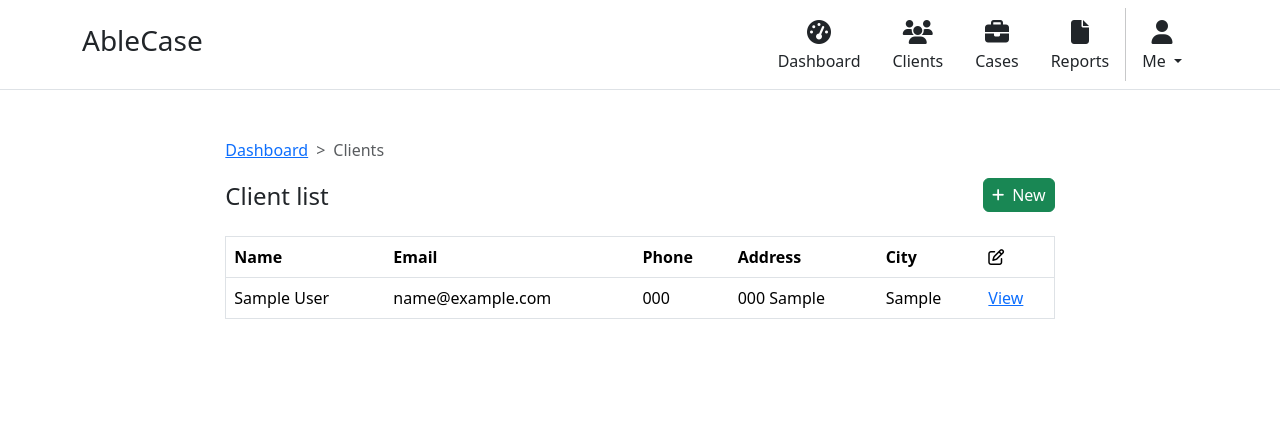
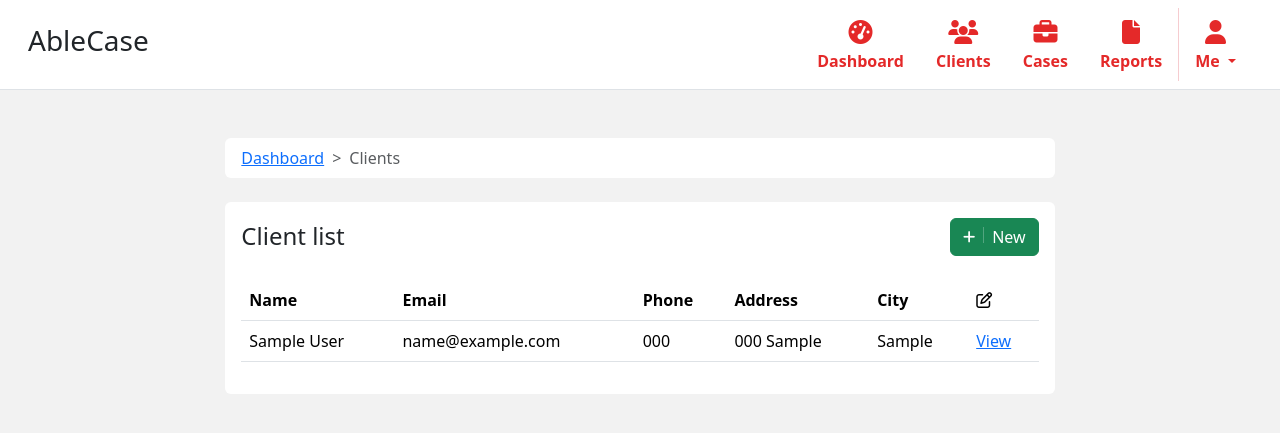
Before and after one commit to isdanryan/AbleCase, a Django app: page /clients/ in a window 1280 px wide. Shown: the top 433 px of the page. Run offline with Django 5.2, Linux system fonts and the light colour scheme; tables that the repository leaves empty hold one stand-in row (values such as "Sample post"); some libraries are stand-ins or nearby versions.

Commit message:
Style changes
Style changes to various elements on menu and client app pages

```diff
--- a/static/css/dashboard.css
+++ b/static/css/dashboard.css
@@ -1,5 +1,5 @@
 body {
-    background-color: #fff;
+    background-color: #f2f2f2;
 }
 
 .dropdown-menu-width-overide {
@@ -7,7 +7,11 @@ body {
 }
 
 .nav-link:hover {
-    color: rgb(255, 63, 63) !important;
+    color: #af0101 !important;
+}
+
+.nav-link::after {
+    color: #e42929;
 }
 
 .set-full-height {
@@ -28,6 +32,10 @@ body {
 
 .bg-red {
     background-color: red;
+}
+
+.text-purple {
+    color: #e42929;
 }
 
 .min-w-200 {
--- a/templates/base/base.html
+++ b/templates/base/base.html
@@ -10,34 +10,34 @@
     <title>AbleCase</title>
 </head>
 <body>
-    <header>
+    <header class="bg-white text-danger">
         <div class="px-3 py-2 text-bg-white mb-5 border-bottom">
-            <div class="container">
-                <div class="d-flex flex-wrap align-items-center justify-content-center justify-content-sm-start">
-                    <a href="#" class="d-flex align-items-center my-2 my-lg-0 me-lg-auto text-dark text-decoration-none">
+            <div class="container-fluid">
+                <div class="d-flex flex-wrap align-items-center justify-content-around justify-content-md-start">
+                    <a href="#" class="d-flex align-items-center my-2 my-md-0 me-md-auto text-dark text-decoration-none">
                         <h1 class="fs-3">AbleCase</h1>
                     </a>
-                    <ul class="nav col-12 col-lg-auto my-2 justify-content-center my-md-0 text-small">
+                    <ul class="nav col-12 col-sm-auto my-2 justify-content-center my-md-0 text-small">
                         <li>
-                        <a href="#" class="nav-link text-dark">
+                        <a href="#" class="nav-link text-purple fw-semibold">
                             <i class="fa-solid fa-gauge-high fa-xl bi d-block mb-3 mt-3 text-center"></i>
                             <span class="fs-6">Dashboard</span>
                         </a>
                         </li>
                         <li>
-                        <a href="#" class="nav-link text-dark">
+                        <a href="#" class="nav-link text-purple fw-semibold">
                             <i class="fa-solid fa-users fa-xl bi d-block mb-3 mt-3 text-center"></i>
                             Clients
                         </a>
                         </li>
                         <li>
-                        <a href="#" class="nav-link text-dark">
+                        <a href="#" class="nav-link text-purple fw-semibold">
                             <i class="fa-solid fa-briefcase fa-xl bi d-block mb-3 mt-3 text-center"></i>
                             Cases
                         </a>
                         </li>
                         <li>
-                        <a href="#" class="nav-link text-dark">
+                        <a href="#" class="nav-link text-purple fw-semibold">
                             <i class="fa-solid fa-file fa-xl bi d-block mb-3 mt-3 text-center"></i>
                             Reports
                         </a>
@@ -48,8 +48,8 @@
                         <li>
                             <div class="dropdown text-end">
                                 <a href="#" class="nav-link text-dark dropdown-toggle" data-bs-toggle="dropdown" aria-expanded="false" data-bs-offset="0,10">
-                                    <i class="fa-solid fa-user fa-xl bi d-block mb-3 mt-3 text-center"></i>
-                                    Me
+                                    <i class="fa-solid fa-user fa-xl bi d-block mb-3 mt-3 text-center text-purple"></i>
+                                    <span class="fw-semibold text-purple">Me</span>
                                 </a>
                                 <ul class="dropdown-menu dropdown-menu-end text-small dropdown-menu-width-overide">
                                     <li><a class="dropdown-item text-end" href="#">Profile</a></li>
--- a/templates/clients/client_detail.html
+++ b/templates/clients/client_detail.html
@@ -9,7 +9,7 @@
         <div class="col-lg-2"></div>
         <div class="col">
             <nav style="--bs-breadcrumb-divider: '>';" aria-label="breadcrumb">
-                <ol class="breadcrumb">
+                <ol class="breadcrumb bg-white">
                     <li class="breadcrumb-item"><a href="#">Dashboard</a></li>
                     <li class="breadcrumb-item"><a href="{% url 'clients:client-list' %}">Clients</a></li>
                     <li class="breadcrumb-item active" aria-current="page">Create Client</li>
--- a/templates/clients/client_list.html
+++ b/templates/clients/client_list.html
@@ -3,21 +3,22 @@
     <div class="row">
         <div class="col-md-2"></div>
         <div class="col">
-            <nav style="--bs-breadcrumb-divider: '>';" aria-label="breadcrumb">
-                <ol class="breadcrumb">
+            <nav style="--bs-breadcrumb-divider: '>';" aria-label="breadcrumb" class="bg-white mb-4 rounded">
+                <ol class="breadcrumb py-2 px-3">
                     <li class="breadcrumb-item"><a href="#">Dashboard</a></li>
                     <li class="breadcrumb-item active" aria-current="page">Clients</li>
                 </ol>
             </nav>
+            <div class="container-fluid bg-white px-3 py-3 mt-2 rounded">
                 <div class="d-flex mb-3">
                     <div class="col col-10"><h2 class="fs-4 pt-1">Client list</h2></div>
-                <div class="col col-2 text-end mb-2">
+                    <div class="col col-2 text-end mb-2 align-baseline">
                         <a href="{% url 'clients:client-create' %}">
-                        <button type="button" class="btn btn-success px-2 py-1"><i class="fa-solid fa-plus fa-sm me-2"></i>New</button>
+                            <button type="button" class="btn btn-success"><i class="fa-solid fa-plus fa-sm me-2"></i><span class="vr"></span><span class="ms-2">New</span></button>
                         </a>
                     </div>
                 </div>
-            <table class="table table-hover border">
+                <table class="table table-hover">
                     <thead>
                         <tr>
                             <th>Name</th>
@@ -43,6 +44,7 @@
                     </tbody>
                 </table>
             </div>
+        </div>
         <div class="col-md-2"></div>
     </div>
 {% endblock content %}
```
Lines whose indentation alone changed are shown as unchanged.
